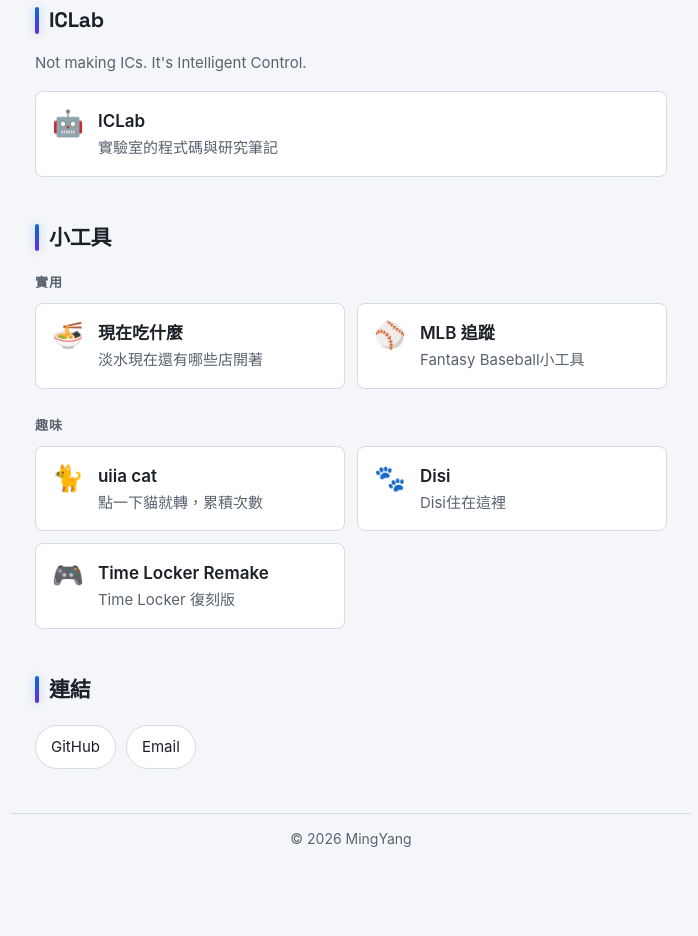
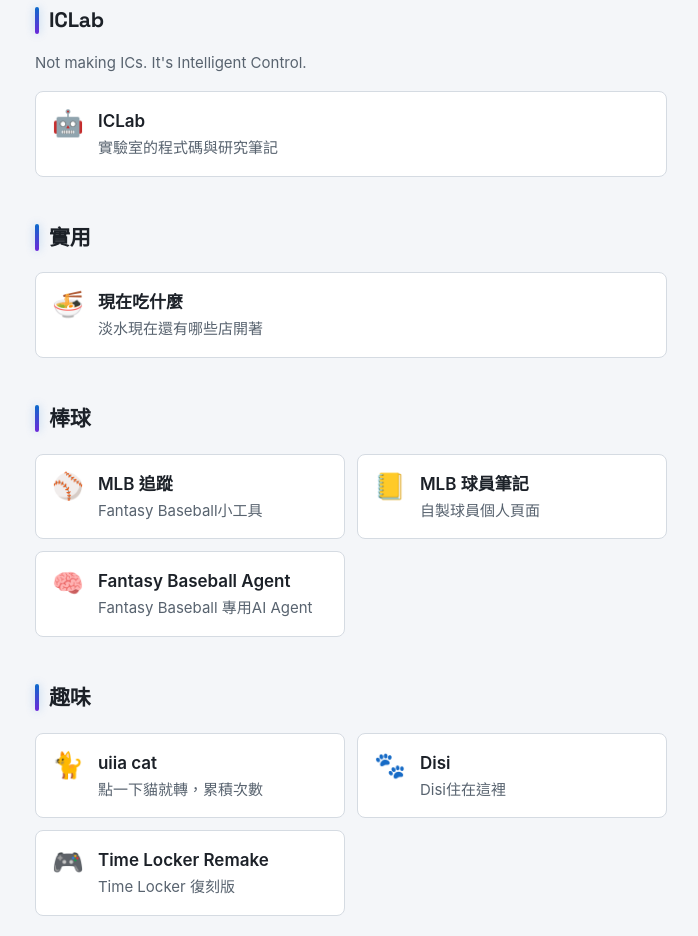
Before and after one commit to Dipo221/Dipo221.github.io, a plain HTML site: page index.html in a window 1280 px wide. Shown: the part 404-1340 px from the top of the page, without its empty margins (289-987 px from the left). Before the commit the page ends 1268 px from the top, so only its background shows below. Drawn offline with Linux system fonts and the light colour scheme.

Commit message:
首頁小工具改成按分類分區，新增「棒球」區
- 拿掉「小工具」總標題，「實用」「棒球」「趣味」各自一區、直接當 h2
- 棒球區：MLB 追蹤（從實用搬過來）、MLB 球員筆記、Fantasy Baseball Agent
- Fantasy Baseball Agent 在 Hugging Face，站外網域所以開新分頁
- 刪掉不再使用的 .tool-group 樣式；style.css 全站 ?v= 升到 12
- README、site-design 規則同步成新的分區寫法

Co-Authored-By: Claude Opus 5.5 <noreply@anthropic.com>

```diff
--- a/index.html
+++ b/index.html
@@ -13,7 +13,7 @@
   <!-- crossorigin 不能省：字體一律走 CORS 模式，漏掉會變成抓兩次 -->
   <link rel="preload" as="font" type="font/woff2" href="fonts/space-grotesk-latin.woff2" crossorigin />
   <script src="theme.js?v=1"></script>
-  <link rel="stylesheet" href="style.css?v=11" />
+  <link rel="stylesheet" href="style.css?v=12" />
 </head>
 <body>
   <header class="hero hero-home">
@@ -52,13 +52,13 @@
     </section>
 
     <!--
-      分兩組：「實用」是真的會拿來查東西的，「趣味」是玩的。
-      新工具就放進對應那組的 .tool-grid；要開新組就再補一個 h3 + .tool-grid。
+      小工具按分類各自一區，分類名稱直接當 h2，沒有「小工具」這層總標題。
+      「實用」是真的會拿來查東西的，「棒球」是 MLB / fantasy 相關的，「趣味」是玩的。
+      新工具放進對應那區的 .tool-grid；要開新分類就再補一個 <section> + h2 + .tool-grid。
       實驗室工具不放這裡，放 lab/<名稱>/，從 lab/ 那頁連過去。
     -->
-    <section id="tools">
-      <h2>小工具</h2>
-      <h3 class="tool-group">實用</h3>
+    <section id="useful">
+      <h2>實用</h2>
       <div class="tool-grid">
         <a class="tool-card" href="tools/open-now/">
           <span class="tool-icon" aria-hidden="true">🍜</span>
@@ -67,6 +67,12 @@
             <span class="tool-desc">淡水現在還有哪些店開著</span>
           </span>
         </a>
+      </div>
+    </section>
+
+    <section id="baseball">
+      <h2>棒球</h2>
+      <div class="tool-grid">
         <a class="tool-card" href="tools/mlb/">
           <span class="tool-icon" aria-hidden="true">⚾</span>
           <span>
@@ -74,8 +80,27 @@
             <span class="tool-desc">Fantasy Baseball小工具</span>
           </span>
         </a>
+        <!-- 另一個 repo 的 GitHub Pages 專案頁，同網域，跟 Time Locker 一樣不開新分頁 -->
+        <a class="tool-card" href="https://dipo221.github.io/mlb-player-notes/">
+          <span class="tool-icon" aria-hidden="true">📒</span>
+          <span>
+            <span class="tool-name">MLB 球員筆記</span>
+            <span class="tool-desc">自製球員個人頁面</span>
+          </span>
+        </a>
+        <!-- 放在 Hugging Face 的 Gradio app，是站外網域，所以開新分頁 -->
+        <a class="tool-card" href="https://dipo221-fantasy-baseball-league.hf.space/" target="_blank" rel="noopener">
+          <span class="tool-icon" aria-hidden="true">🧠</span>
+          <span>
+            <span class="tool-name">Fantasy Baseball Agent</span>
+            <span class="tool-desc">Fantasy Baseball 專用AI Agent</span>
+          </span>
+        </a>
       </div>
-      <h3 class="tool-group">趣味</h3>
+    </section>
+
+    <section id="fun">
+      <h2>趣味</h2>
       <div class="tool-grid">
         <a class="tool-card" href="tools/uiia-cat/">
           <span class="tool-icon" aria-hidden="true">🐈</span>
--- a/style.css
+++ b/style.css
@@ -321,23 +321,6 @@ h2 {
   box-shadow: 0 0 10px var(--glow);
 }
 
-/*
- * 工具日後要拆「趣味 / 實驗室」兩組時用的小標題。
- * 現在還沒拆，樣式先備著——到時候在 .tool-grid 前面插一個 <h3> 就分好了。
- */
-.tool-group {
-  font-size: var(--fs-xs);
-  font-weight: 600;
-  letter-spacing: 0.08em;
-  text-transform: uppercase;
-  color: var(--muted);
-  margin: 26px 0 10px;
-}
-
-.tool-group:first-of-type {
-  margin-top: 0;
-}
-
 /* ============================================================
    關於我
    ============================================================ */
```
Also changed, not shown: lab/index.html (+1 -1 lines), tools/cat-room/index.html (+1 -1 lines), tools/cat-room/test.html (+1 -1 lines), tools/mlb/index.html (+1 -1 lines), tools/mlb/test.html (+1 -1 lines), tools/open-now/index.html (+1 -1 lines), tools/open-now/test.html (+1 -1 lines), tools/uiia-cat/index.html (+1 -1 lines), 2 other files.
